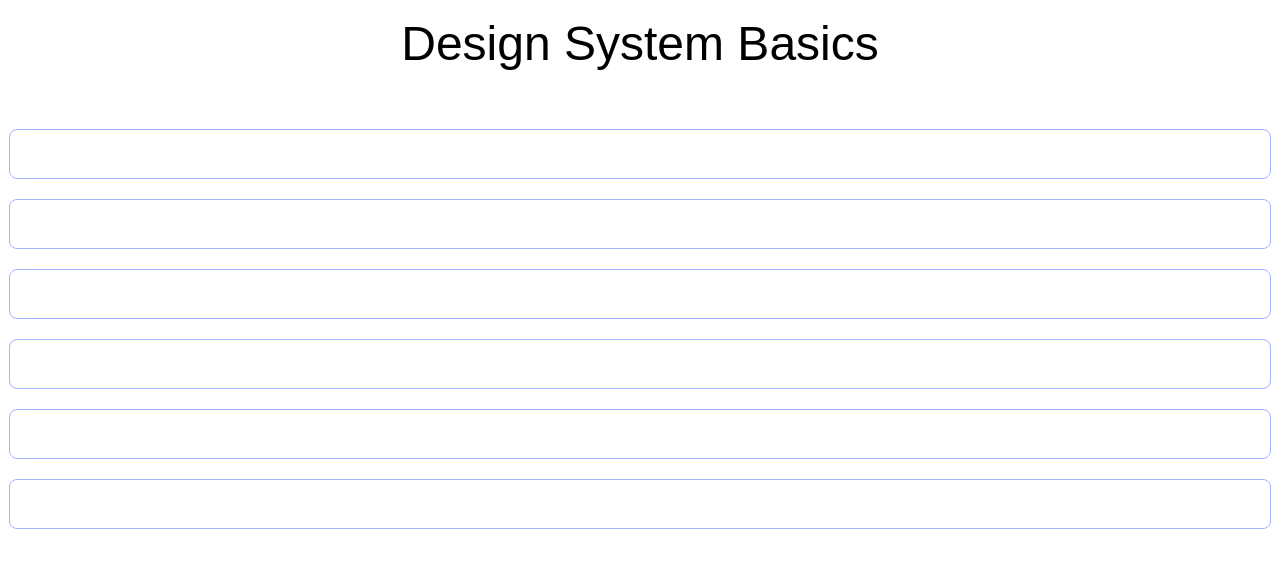
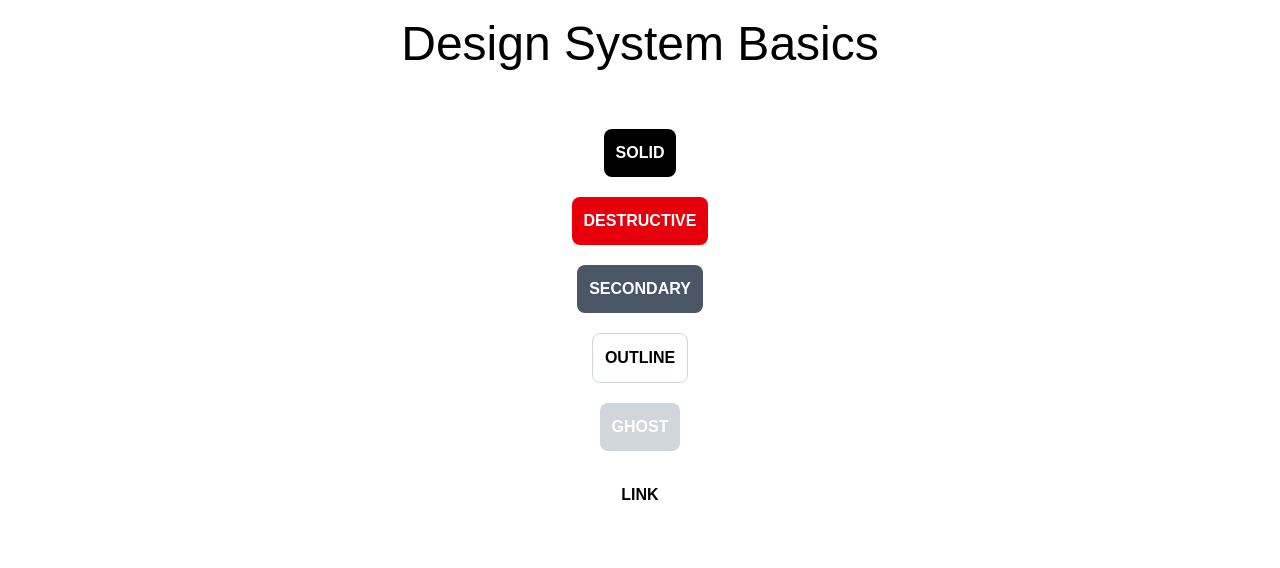
Before and after one commit to Mij-Do/nextjs-design-system, a Next.js app: page / in a window 1280 px wide. Shown: the top 568 px of the page. Built offline with nearby package versions, Linux system fonts and the light colour scheme.

Commit message:
Implement button variants

```diff
--- a/src/app/page.tsx
+++ b/src/app/page.tsx
@@ -8,12 +8,12 @@ export default function Home() {
           Design System Basics
         </h1>
         <div className="border-white border rounded-lg p-2 flex flex-col items-center gap-5">
-          <Button>SOLID</Button>
-          <Button>DESTRUCTIVE</Button>
-          <Button>SECONDARY</Button>
-          <Button>OUTLINE</Button>
-          <Button>GHOST</Button>
-          <Button>LINK</Button>
+          <Button intent={"primary"}>SOLID</Button>
+          <Button intent={"destructive"}>DESTRUCTIVE</Button>
+          <Button intent={"secondary"}>SECONDARY</Button>
+          <Button intent={"outline"}>OUTLINE</Button>
+          <Button intent={"ghost"}>GHOST</Button>
+          <Button intent={"link"}>LINK</Button>
         </div>
     </div>
   );
--- a/src/components/ui/Button.tsx
+++ b/src/components/ui/Button.tsx
@@ -1,17 +1,20 @@
 import { ButtonHTMLAttributes, ReactNode } from "react";
-import { cva } from "class-variance-authority";
+import { cva, type VariantProps } from "class-variance-authority";
 
-interface IProps extends ButtonHTMLAttributes<HTMLButtonElement> {
+interface IProps extends ButtonHTMLAttributes<HTMLButtonElement>, VariantProps<typeof buttonVariants> {
     children: ReactNode;
     className?: string;
-    width?: "w-full" | "w-fit";
 }
 
-const buttonVariants = cva("rounded-lg font-semibold", {
+const buttonVariants = cva("rounded-lg font-semibold px-3 py-3 duration-200", {
     variants: {
         intent: {
             primary: "bg-black text-white dark:bg-white dark:text-black",
-            outline: "bg-transparent text-black border border-gray-300 dark:text-white"
+            outline: "bg-transparent text-black border border-gray-300 dark:text-white",
+            destructive: "bg-red-600 text-white dark:bg-red-800 dark:text-white",
+            secondary: "bg-gray-600 text-white dark:bg-gray-800 dark:text-white",
+            ghost: "bg-gray-300 text-white dark:bg-white dark:text-black",
+            link: "bg-transparent text-black hover:border-b hover:border-gray-500 dark:text-white ",
         }
     },
     defaultVariants: {
@@ -19,9 +22,9 @@ const buttonVariants = cva("rounded-lg font-semibold", {
     }
 });
 
-const Button = ({children, className, width = "w-full", ...rest}: IProps) => {
+const Button = ({children, className, intent, ...rest}: IProps) => {
     return (
-        <button className={`${className} ${width} rounded-lg text-white px-3 py-3 duration-200 font-medium border border-indigo-300`} {...rest}>
+        <button className={`${className} ${buttonVariants({intent})}`} {...rest}>
             {children}
         </button>
     )
```
